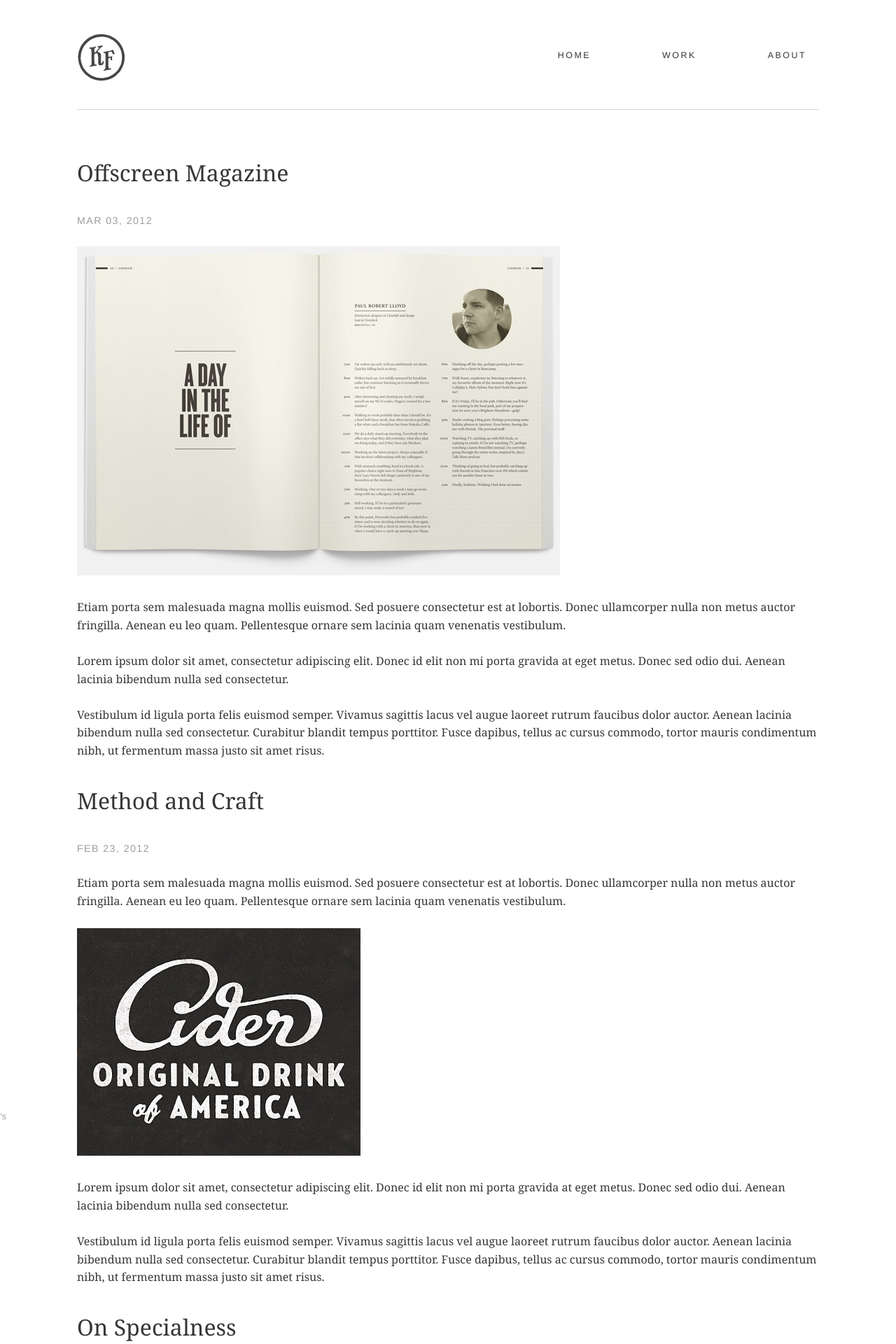
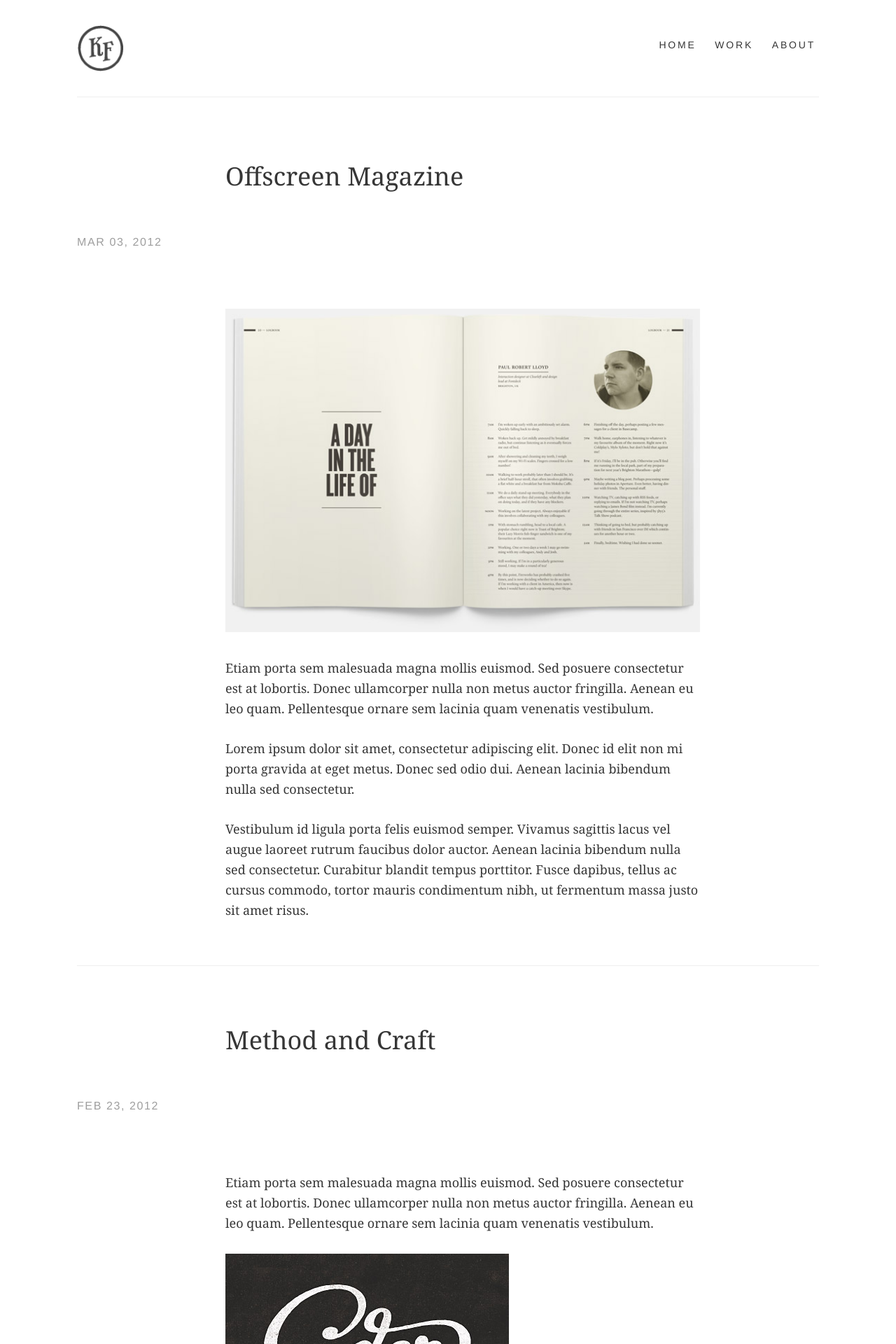
Before and after one commit to kevinfinlayson/kevinfinlayson.com, a Jekyll site: the page built from index.html, in a window 1280 px wide. Shown: the top 1920 px of the page at 70% size. Built offline with Jekyll 4.4.1, drawn with Linux system fonts in a browser that asks for light colours; nearby versions of some CDN libraries; the list of posts is cut into pages by our own code; some of the changed text lies outside the part shown.

Commit message:
Vertical spacing and proportional styling, 320 responsive and css comment cleanup

```diff
--- a/_includes/complementary.html
+++ b/_includes/complementary.html
@@ -2,7 +2,7 @@
   <section class="blurb">
     <header><h2>About</h2></header>
     <p>I’m an interface designer based in Montréal, Quebec. This is where I collect written piece related to design and my own practice.</p>
-    <a href="/about/" title="More">More →</a>
+    <a href="/about/" title="More" class="more">More →</a>
   </section><!-- blurb -->
   <section class="follow">
     <header><h2>Follow</h2></header>
--- a/css/screen.css
+++ b/css/screen.css
@@ -1,6 +1,4 @@
-/*
-Stylesheet for kevinfinlayson.com
-*/
+/* Stylesheet for kevinfinlayson.com */
 article, aside, details, figcaption, figure, footer, header, hgroup, nav, section {
   display: block; }
 
@@ -9,9 +7,7 @@
   *display: inline;
   *zoom: 1; }
 
-/*
-Base
-*/
+/* Base */
 html {
   font-size: 100%;
   overflow-y: scroll;
@@ -25,12 +21,11 @@
   color: #363636; }
 
 body {
+  font-size: 0.8889em;
   margin: 0;
   line-height: 1.6; }
 
-/*
-Selection
-*/
+/* Selection */
 ::-moz-selection {
   background: #B2D2F8;
   text-shadow: none; }
@@ -39,17 +34,17 @@
   background: #B2D2F8;
   text-shadow: none; }
 
-/*
-typography
-*/
+/* Typography */
 h1 {
-  font-size: 2em;
+  font-size: 1.5em;
   font-family: "skolar-1", "skolar-2", georgia, serif;
-  font-weight: 400; }
+  font-weight: 400;
+  margin: 0 0 0.4em 0;
+  line-height: 1.3; }
 
 h2 {
   font-size: 0.8889em;
-  margin: 2em 0;
+  margin: 1em 0;
   font-family: "freight-sans-pro-1", "freight-sans-pro-2", "helvetica neue", arial, sans-serif;
   text-transform: uppercase;
   letter-spacing: 0.2em;
@@ -92,19 +87,18 @@
   padding: 0; }
 
 li {
-  margin-bottom: 0.75em; }
+  margin-top: 1em; }
+
+ul > li:first-child {
+  margin-top: 0; }
 
 p {
-  margin: 1.6em 0; }
+  margin: 0.8em 0; }
 
 figcaption {
   font-size: 0.7778em;
   color: #9e9e9e;
-  position: absolute;
-  left: -25%;
-  bottom: 0;
-  margin: 1em 0;
-  width: 20%;
+  margin: 1em 0 0;
   display: inline-block;
   font-family: "freight-sans-pro-1", "freight-sans-pro-2", "helvetica neue", arial, sans-serif;
   font-weight: 500; }
@@ -120,8 +114,12 @@
   max-width: 100%; }
 
 figure {
-  margin: 0 0 1.6em 0;
-  position: relative; }
+  margin: 0.8em 0 0; }
+
+/* Global */
+.more {
+  display: inline-block;
+  margin: 1em 0; }
 
 /* Structure */
 .container {
@@ -130,11 +128,11 @@
   margin: 0 auto;
   padding: 0 20px; }
 
-/* header */
+/* Header */
 header[role=banner] {
-  padding: 3em 0 2em 0;
-  border-bottom: 1px solid #d6d6d6;
-  margin-bottom: 4em;
+  padding: 2em 0;
+  border-bottom: 1px solid #eeeeee;
+  margin-bottom: 2em;
   zoom: 1; }
   header[role=banner]:before, header[role=banner]:after {
     content: "";
@@ -143,38 +141,37 @@
     clear: both; }
 
 .logo {
-  float: left; }
+  float: left;
+  height: 52px;
+  width: 52px; }
 
-nav[role=navigation] {
+nav {
   font-family: "freight-sans-pro-1", "freight-sans-pro-2", "helvetica neue", arial, sans-serif;
   text-transform: uppercase;
   letter-spacing: 0.2em;
-  padding: 10px 0;
   font-size: 0.7778em;
   font-weight: 500;
+  padding: 15px 0 0;
+  margin: 0 -10px 0 20px;
   float: right; }
 
 nav a, nav a:visited {
   color: #363636;
   display: inline-block;
-  line-height: 1.4;
   text-decoration: none;
-  margin: 0 0 0 60px;
-  padding: 13px 18px; }
+  line-height: 1.5em;
+  margin: 0 10px 0 0;
+  padding: 3px 5px; }
 
-nav > a:first-child {
-  margin-left: 0; }
-
-/*
-Articles
-*/
+/* Articles */
 section[role=main] {
-  width: 100%;
-  padding-bottom: 2em;
-  border-bottom: 1px solid #d6d6d6; }
+  width: 100%; }
 
 article {
-  font-family: "skolar-1", "skolar-2", georgia, serif; }
+  font-family: "skolar-1", "skolar-2", georgia, serif;
+  margin-bottom: 1.6em;
+  padding: 0.4em 0 0.8em 0;
+  border-bottom: 1px solid #eeeeee; }
 
 article aside {
   font-family: "freight-sans-pro-1", "freight-sans-pro-2", "helvetica neue", arial, sans-serif;
@@ -182,16 +179,9 @@
   letter-spacing: 0.1em;
   color: #9e9e9e;
   font-size: 0.8889em;
-  font-weight: 500; }
+  font-weight: 500;
+  margin: 0 0 0.8em 0; }
 
-/*
-Complementary
-*/
-.extra {
-  padding: 1em 0 4em 20%;
-  border-bottom: 1px solid #d6d6d6;
-  zoom: 1; }
-  .extra:before, .extra:after {
 /* Pagination */
 .pagination {
   zoom: 1;
@@ -217,13 +207,16 @@
 .next {
   text-align: right; }
 
+/* Extra */
+.extra section {
+  border-bottom: 1px solid #eeeeee;
+  padding: 1em 0; }
 
 /* Elsewhere */
 a.social-link, a.social-link:visited {
   display: inline-block;
   font-weight: 500;
-  line-height: 26px;
-  margin-bottom: 0.5em; }
+  line-height: 26px; }
 
 .social-link span {
   vertical-align: bottom;
@@ -272,21 +265,70 @@
 
 /* Footer */
 footer[role=contentinfo] {
-  padding: 3em 0 4em 20%; }
+  padding: 2em 0; }
 
-@media only screen and (min-width: 1000px) {
-  /*
-  Base
-  */
+@media only screen and (min-width: 480px) {
+  /* Typography */
+  h1 {
+    font-size: 2em;
+    margin: 0 0 1.6em 0; }
+
+  p {
+    margin: 1.6em 0; }
+
+  /* Articles * /
+
+  /* Header - 480 */
+  .logo {
+    width: 66px;
+    height: 66px; }
+
+  /* Extra - 480 */
+  .extra {
+    padding: 1em 0 4em 0;
+    zoom: 1;
+    border-bottom: 1px solid #eeeeee; }
+    .extra:before, .extra:after {
+      content: "";
+      display: table; }
+    .extra:after {
+      clear: both; }
+
+  .extra section {
+    float: left;
+    width: 47.65%;
+    margin-right: 4.7%;
+    border-bottom: none; }
+
+  .extra section.follow {
+    margin-right: 0; }
+
   /* Pagination */
   .single.pagination span {
     display: inline-block; } }
+@media only screen and (min-width: 769px) {
+  /* Typography */
+  figcaption {
+    position: absolute;
+    left: -25%;
+    bottom: 0;
+    width: 20%; }
+
+  /* Embedded */
+  figure {
+    margin: 0 0 1.6em 0;
+    position: relative; } }
+@media only screen and (min-width: 960px) {
+  /* Base - 960 */
   body {
     font-size: 1.125em; }
 
-  /*
-  Articles
-  */
+  /* Header - 960 */
+  header {
+    padding: 3em 0 2em 0;
+    margin-bottom: 4em; }
+
+  /* Articles - 960 */
   article {
     padding: 0 0 2em 20%; }
 
@@ -296,7 +338,15 @@
     float: left; }
 
   article p, article ul, article blockquote {
-    margin-right: 20%; } }
+    margin-right: 20%; }
+
+  /* Extra - 960 */
+  .extra {
+    padding: 1em 0 4em 20%; }
+
+  /* Footer - 960 */
+  footer[role=contentinfo] {
+    padding: 3em 0 4em 0; } }
 @media print {
   * {
     background: transparent !important;
```
Also changed, not shown: css/screen.scss (+29 -26 lines).
